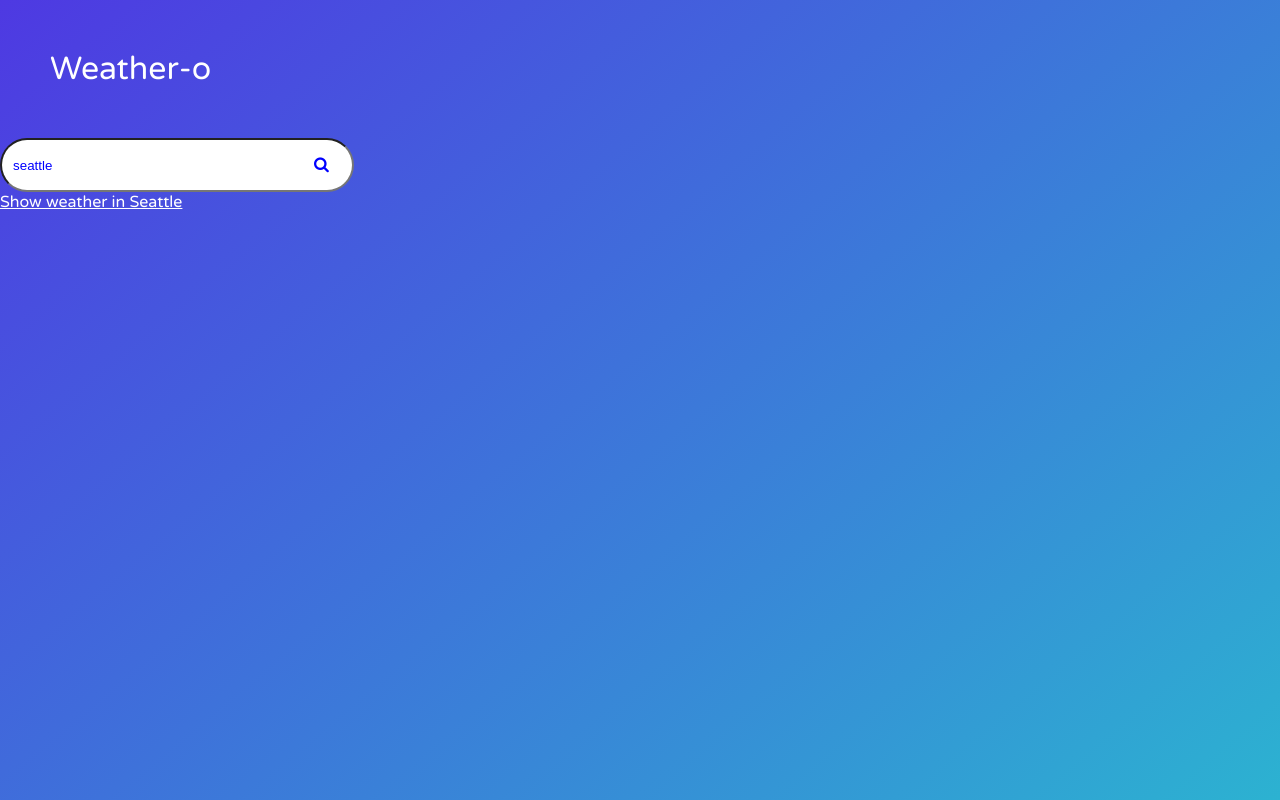
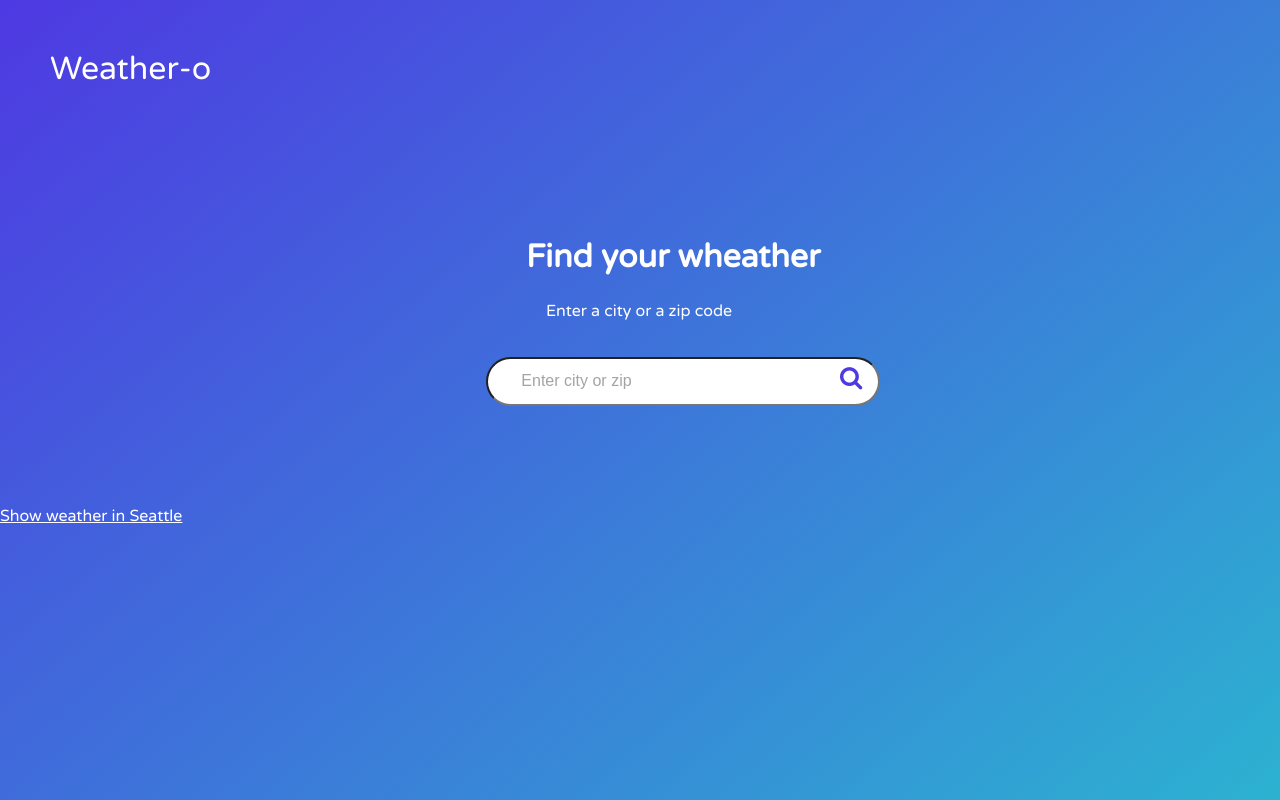
Before and after one commit to partiallymisplaced/team-weather-app, an Angular app: page / in a window 1280 px wide. Built offline with nearby package versions, Linux system fonts and the light colour scheme.

Commit message:
styled search input component and headings

```diff
--- a/src/app/search/search.component.css
+++ b/src/app/search/search.component.css
@@ -1,22 +1,43 @@
+
+
+  div {
+    margin: 90px auto;
+    width: 60%;
+    padding: 10px;
+
+}
+  input{
+    padding: 0 20px;
+    height: 45px;
+    width: 350px;
+    border-radius: 50px;
+    margin-left:230px;
+
 
   }
-  .container {
-    position: relative;
-    left: 30%;
-    top: 250px;
-  }
-  input{
-    height: 50px;
-    width:350px;
-    border-radius: 50px;
-  }
   button{
+
     position: relative;
     border: none;
     background-color: white;
-    color: blue;
+    color: #4E39E2;
     left: -40px;
+    font-size: 1.5rem;
+    margin-top: 19px;
+
+
   }
   ::placeholder {
-    color: blue;
+
+    color: #A4A4A4;
+    font-size: 1rem;
   }
+  h1{
+    margin-left:270px
+      }
+  p{
+    margin-left:290px;
+  }
+  p,h1{
+      margin-bottom: 25px;
+  }
--- a/src/app/search/search.component.html
+++ b/src/app/search/search.component.html
@@ -1,5 +1,8 @@
-<div class="container">
-    <input type="text" placeholder="   seattle">
-    <button class="fa fa-search"></button>
+<div>
+    <h1>Find your wheather</h1>
+    <p>Enter a city or a zip code</p>
+
+    <input type="text" placeholder="   Enter city or zip">
+    <button class="fa fa-search 3x"></button>
     </div>
 <a routerLink="current-weather/Seattle" style="cursor: pointer; color: white">Show weather in Seattle</a>
```
